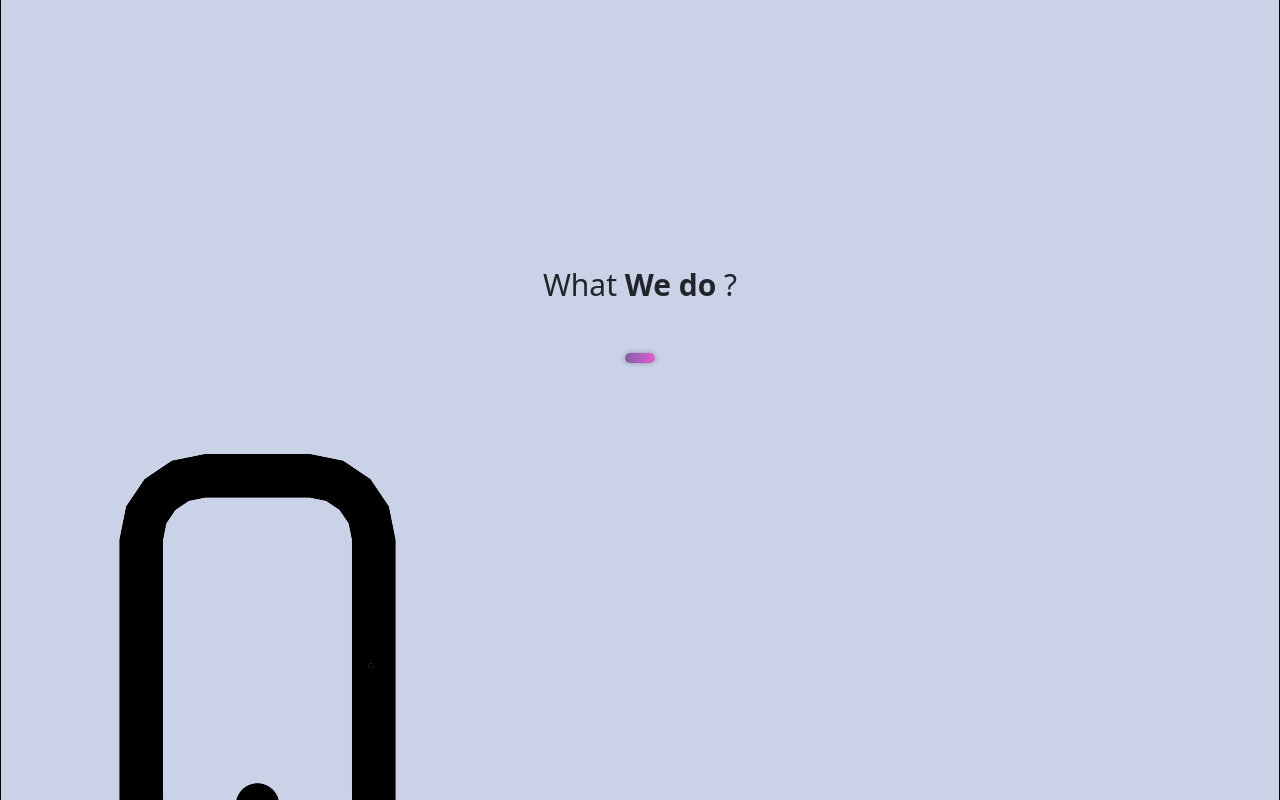
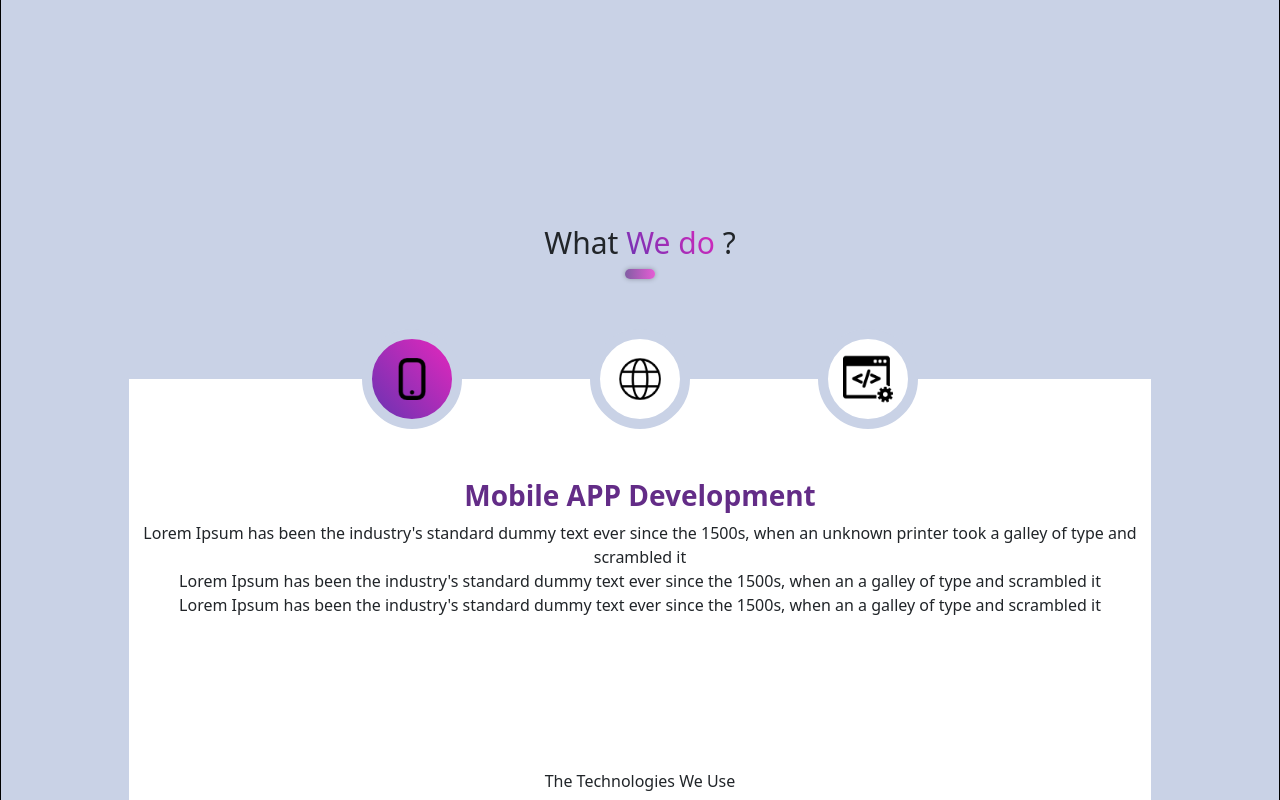
Before and after one commit to Ado2211/Exceptional-Dev, a React (Create React App) app: page / in a window 1280 px wide. Shown: the part 1300-2100 px from the top of the page. Built offline with nearby package versions, Linux system fonts and the light colour scheme.

Commit message:
whatWeDo styles

```diff
--- a/src/components/WhatWeDo/WhatWeDo.scss
+++ b/src/components/WhatWeDo/WhatWeDo.scss
@@ -3,114 +3,92 @@
     padding-right: -20%;
     padding-bottom: 400px;
     background-color: #c9d2e6;
-    position: relative;
+
     z-index: 0;
-}
-
-.imgBg {
-
-    opacity: 20%;
-    position: absolute;
-
-    top: -190px;
-    width: 100%;
-    height: auto;
-
-    z-index: -1;
-}
-
-.naslovWhy {
-    text-align: center;
-    padding-top: 90px;
-    margin-bottom: 50px;
-    font-size: 30px;
-}
-
-.squares {
-    display: flex;
-    justify-content: center;
-    margin-bottom: 80px;
-    margin-right: -30px;
-}
-
-.square {
-    width: 350px;
-    height: 250.27px;
-    border-radius: 25px;
-    text-align: center;
-    background-color: rgba(255, 255, 255, 0.35);
-    margin-right: 30px;
 
 }
 
-.square:hover {
-    background: linear-gradient(47.45deg, #6B33B2 0.11%, #E527BD 99.94%);
-    color: #EAEEF2;
+.naslovWhy>b {
+    background-image: linear-gradient(47.45deg, #6B33B2 0.11%, #E527BD 99.94%);
+    background-clip: text;
+    -webkit-background-clip: text;
+    -webkit-text-fill-color: transparent;
+    -moz-background-clip: text;
+    -moz-text-fill-color: transparent;
+    font-weight: normal;
+
+}
+
+.circles {
+    display: flex;
+    justify-content: center;
+
+}
+
+.circleCenter {
+    margin-left: 10%;
+    margin-right: 10%;
+}
+
+.circle {
+    width: 100px;
+    height: 100px;
+    background-color: #ffffff;
+    display:flex;
+    align-items: center;
+    justify-content: center;
+    border-radius: 50%;
+    border: 10px solid #c9d2e6;;
     cursor: pointer;
 
 }
-
-.about {
-    display:none;
+.circle:hover {
+background: linear-gradient(47.45deg, #6B33B2 2.11%, #E527BD 99.94%);
 }
 
-.actives {
-    display:block;
-    transition-delay: 2s;
+.active {
+    background: linear-gradient(47.45deg, #6B33B2 2.11%, #E527BD 99.94%);
 }
 
-
-
-.square>h3 {
-    font-weight: 900;
-    font-size: 28px;
-
-}
-
-.square>p {
-    font-size: 22px;
-    margin-bottom: -5px;
-}
-
-.iconsWhy {
-    background-color: #98a8cd45;
-    margin-top: 25px;
-    margin-bottom: 15px;
-    width: 120px;
-    height: 90px;
-    border-radius: 25px;
-    padding-top: 10px;
-    padding-bottom: 10px;
-    padding-left: 25px;
-    padding-right: 25px;
+.img {
+    width:50px;
+    height: 50px;
 
 }
 
 
 
-@media screen and (max-width: 850px) {
-    .squares {
-        display: block;
-        width: 350px;
-        margin-left: auto;
-        margin-right: auto;
-    }
-
-    .square {
-        margin-top: 30px;
-    }
-
-    .imgBg {
-        height: auto;
-        width: 150%;
-        margin-top: 350px;
-        margin-left: -200px;
-        transform: rotate(90deg);
-    }
+.aboutDev {
+    background-color: #ffffff;
+    width: 80%;
+    height: 500px;
+    margin-left: auto;
+    margin-right: auto;
+    margin-top: -50px;
+    padding-left: 10px;
+    padding-right: 10px;
 }
 
-.about {
+.abou {
+    padding-top: 100px;
     text-align: center;
-    font-size: 22px;
+}
 
+.technologies {
+ display:flex;
+justify-content: center;
+margin-top: -110px;
 }
+
+.abou h3 {
+    color:#632C87;
+    font-weight: 700;
+}
+
+.hide {
+    display:none;
+}
+
+.selected {
+    background: linear-gradient(47.45deg, #6B33B2 2.11%, #E527BD 99.94%);
+}
```
